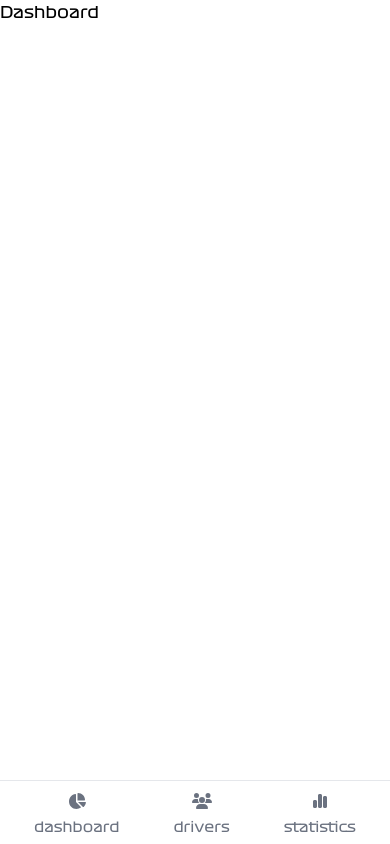
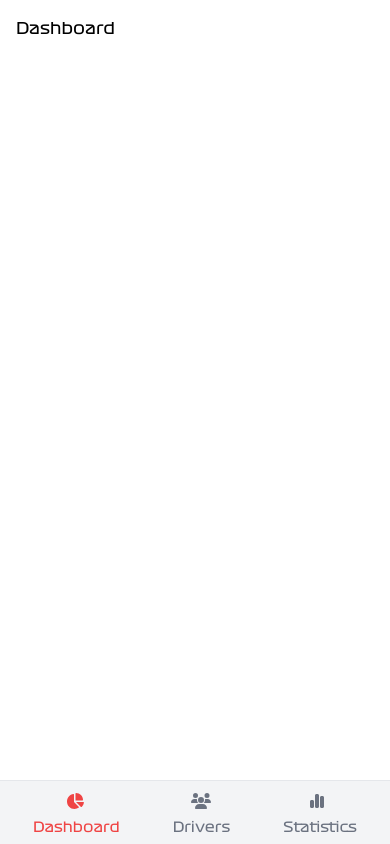
Before and after one commit to sofiacottone/f1-dashboard, a Vue app: page / in a window 390 px wide. Built offline with nearby package versions, Linux system fonts and the light colour scheme.

Commit message:
fix: set colors for light and dark mode

```diff
--- a/index.html
+++ b/index.html
@@ -8,7 +8,7 @@
   <title>Formula 1 Dashboard</title>
 </head>
 
-<body class="font-f1">
+<body class="font-f1 dark:text-white dark:bg-gray-800">
   <div id="app"></div>
   <script type="module" src="/src/main.js"></script>
 </body>
--- a/src/App.vue
+++ b/src/App.vue
@@ -18,7 +18,7 @@ export default {
 <template>
   <div class="flex">
     <Navbar></Navbar>
-    <main>
+    <main class="overflow-y-auto p-4 pb-20 md:pb-4">
       <router-view></router-view>
     </main>
   </div>
--- a/src/components/Navbar.vue
+++ b/src/components/Navbar.vue
@@ -29,10 +29,20 @@ export default {
 
 <template>
 
-    <aside id="default-sidebar" class="hidden h-screen md:block sticky top-0 left-0 z-40 w-64 bg-gray-100 text-xs"
+    <!-- navbar desktop view -->
+        <!-- text:      text-gray-500   dark:text-gray-400      hover:text-white -->
+        <!-- background-list:       bg-none    dark:bg-none     hover:bg-red-400/90     dark:hover-bg-red-400/90 -->
+
+    <!-- navbar mobile view -->
+        <!-- text:      text-gray-500   dark:text-gray-400      hover:text-red-600      hover:dark:text-red-500  -->
+        <!-- background:    bg-gray-100    dark:bg-gray-900 -->
+
+
+    <!-- desktop view  -->
+    <aside id="default-sidebar" class="h-screen hidden md:block sticky top-0 left-0 z-40 text-xs bg-gray-100 dark:bg-gray-900"
         aria-label="Sidebar">
 
-        <div class="h-full px-3 py-2 dark:bg-gray-900">
+        <div class="w-64 h-full px-3 py-2">
 
             <div class="w-full p-4 mb-4 flex justify-between items-center">
                 <div class="w-20">
@@ -43,15 +53,20 @@ export default {
 
             <ul class="space-y-2 mt-8 font-medium text-lg">
                 <li v-for="navLink in navLinks">
-                    <router-link :to="{ name: navLink.name }"
-                        class="flex items-center p-2 text-gray-900 rounded-lg dark:text-white hover:bg-red-500/70 dark:hover:bg-red-500/70 group">
-                        <div class="flex-shrink-0 flex items-center gap-3 w-full text-gray-500 dark:text-gray-400 group-hover:text-gray-900 dark:group-hover:text-white"
+
+                    <router-link :to="{ name: navLink.name }" :class="[this.$route.name === navLink.name ? 'bg-red-500/90 text-white hover:bg-red-500/90' : 'text-gray-500 dark:text-gray-400 hover:text-white hover:bg-red-400/90 dark:hover:bg-red-400/90' ]"
+                        class="p-2 flex items-center rounded-lg">
+
+                        <div class="flex-shrink-0 flex items-center gap-3 w-full"
                             aria-hidden="true">
+
                             <div class="w-6 h-6 flex justify-center items-center">
                                 <font-awesome-icon class="text-center text-[18px]" :icon="['fas', navLink.icon]" />
                             </div>
+
                             <div class="capitalize">{{ navLink.name }}</div>
                         </div>
+
                     </router-link>
                 </li>
             </ul>
@@ -61,23 +76,22 @@ export default {
 
 
     <!-- mobile view  -->
-    <aside class="md:hidden">
-        <div
-            class="fixed bottom-0 left-0 z-50 w-full h-16 bg-white border-t border-gray-200 dark:bg-gray-700 dark:border-gray-600">
-            <div class="flex justify-evenly items-center h-full max-w-lg mx-auto font-medium">
-                <button type="button" v-for="navLink in navLinks"
-                    class="inline-flex flex-col items-center justify-center px-5 group">
-                    <div class="w-5 h-5 mb-2 text-gray-500 dark:text-gray-400 group-hover:text-red-600 dark:group-hover:text-red-500"
-                        aria-hidden="true" xmlns="http://www.w3.org/2000/svg" fill="currentColor" viewBox="0 0 20 20">
-                        <font-awesome-icon class="" :icon="['fas', navLink.icon]" />
-                    </div>
-                    <span
-                        class="text-sm text-gray-500 dark:text-gray-400 group-hover:text-red-600 dark:group-hover:text-red-500">{{ navLink.name }}</span>
-                </button>
-            </div>
-        </div>
-    </aside>
+    <nav class="w-full h-16 pt-1 md:hidden fixed bottom-0 z-50 bg-gray-100 border-t border-gray-200 dark:bg-gray-900 dark:border-gray-600">
+            <ul class="flex justify-evenly items-center h-full max-w-lg mx-auto font-medium">
+                <li v-for="navLink in navLinks" class="h-full pt-1 hover:text-red-600 dark:hover:text-red-500" :class="[this.$route.name === navLink.name ? 'text-red-500' : 'text-gray-500 dark:text-gray-400' ]">
 
+                    <router-link :to="{ name: navLink.name }"
+                    class="flex flex-col items-center justify-center px-5">
+                        <div class="w-5 h-5 mb-2">
+                            <font-awesome-icon class="" :icon="['fas', navLink.icon]" />
+                        </div>
+                        <span class="text-sm capitalize">
+                            {{ navLink.name }}
+                        </span>
+                    </router-link>
 
+                </li>
+            </ul>
+    </nav>
 
 </template>
```
